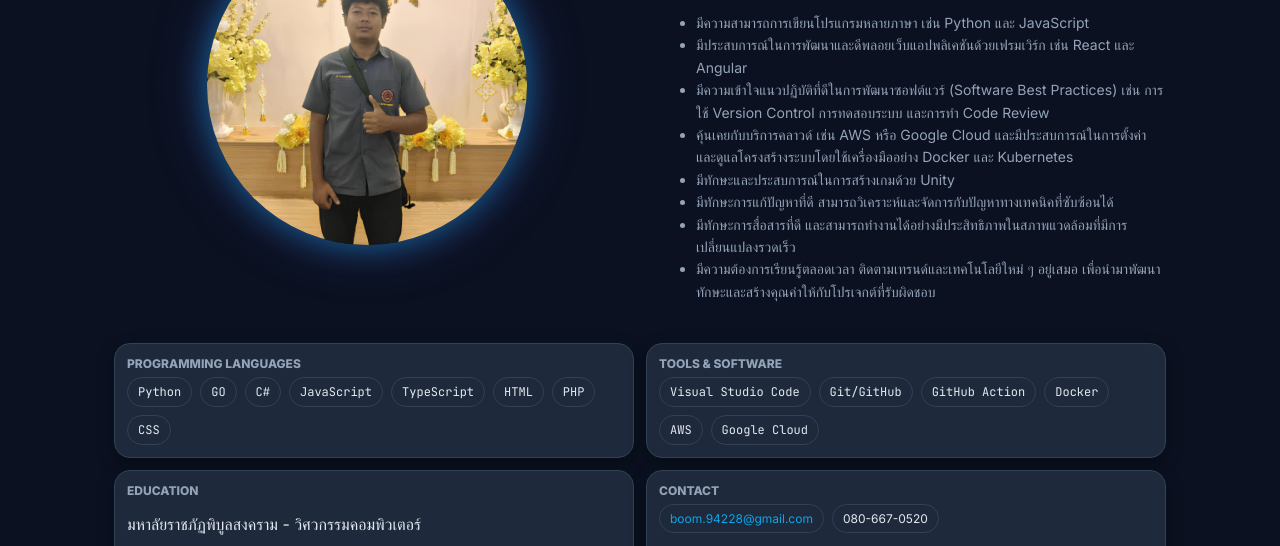
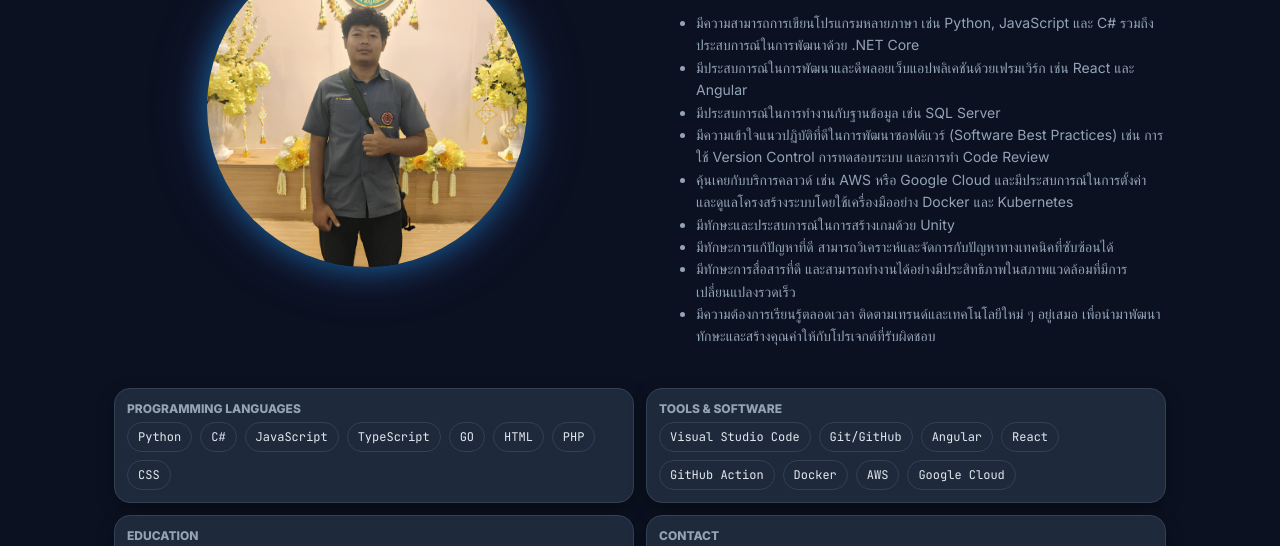
Before and after one commit to boom94228-dot/portfolio, a plain HTML site: page index.html in a window 1280 px wide. Shown: the part 241-787 px from the top of the page. Drawn offline with Linux system fonts and the light colour scheme.

Commit message:
Add files via upload

```diff
--- a/index.html
+++ b/index.html
@@ -149,8 +149,9 @@
         <h2>สวัสดีครับ ผม อัษฎาวุฒิ 👋</h2>
         <p>ผมเป็นนักศึกษาวิศวกรรมคอมพิวเตอร์ที่สนใจการพัฒนา Software, Web Application และโครงสร้างพื้นฐานด้าน DevOps มีพื้นฐานทั้งด้าน Programming, Cloud และการทำงานแบบทีมในสภาพแวดล้อมที่เปลี่ยนแปลงรวดเร็ว โดยมีทักษะและประสบการณ์ดังนี้:</p>
         <ul>
-          <li>มีความสามารถการเขียนโปรแกรมหลายภาษา เช่น Python และ JavaScript</li>
+          <li>มีความสามารถการเขียนโปรแกรมหลายภาษา เช่น Python, JavaScript และ C# รวมถึงประสบการณ์ในการพัฒนาด้วย .NET Core</li>
           <li>มีประสบการณ์ในการพัฒนาและดีพลอยเว็บแอปพลิเคชันด้วยเฟรมเวิร์ก เช่น React และ Angular</li>
+          <li>มีประสบการณ์ในการทำงานกับฐานข้อมูล เช่น SQL Server</li>
           <li>มีความเข้าใจแนวปฏิบัติที่ดีในการพัฒนาซอฟต์แวร์ (Software Best Practices) เช่น การใช้ Version Control การทดสอบระบบ และการทำ Code Review</li>
           <li>คุ้นเคยกับบริการคลาวด์ เช่น AWS หรือ Google Cloud และมีประสบการณ์ในการตั้งค่าและดูแลโครงสร้างระบบโดยใช้เครื่องมืออย่าง Docker และ Kubernetes</li>
           <li>มีทักษะและประสบการณ์ในการสร้างเกมด้วย Unity</li>
@@ -168,10 +169,10 @@
           <h3>Programming Languages</h3>
           <div class="chips mono">
             <span class="chip">Python</span>
-            <span class="chip">GO</span>
             <span class="chip">C#</span>
             <span class="chip">JavaScript</span>
             <span class="chip">TypeScript</span>
+            <span class="chip">GO</span>
             <span class="chip">HTML</span>
             <span class="chip">PHP</span>
             <span class="chip">CSS</span>
@@ -183,6 +184,8 @@
           <div class="chips mono">
             <span class="chip">Visual Studio Code</span>
             <span class="chip">Git/GitHub</span>
+            <span class="chip">Angular</span>
+            <span class="chip">React</span>
             <span class="chip">GitHub Action</span>
             <span class="chip">Docker</span>
             <span class="chip">AWS</span>
```
